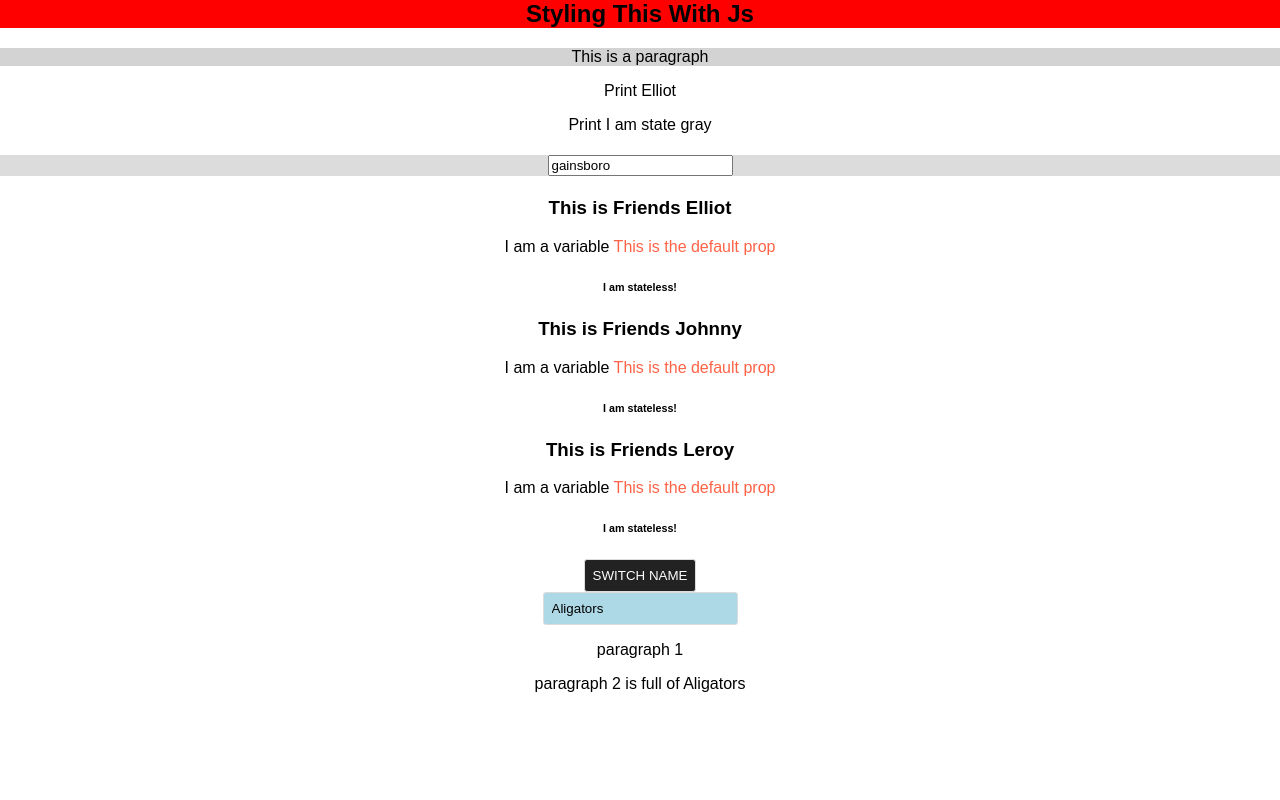
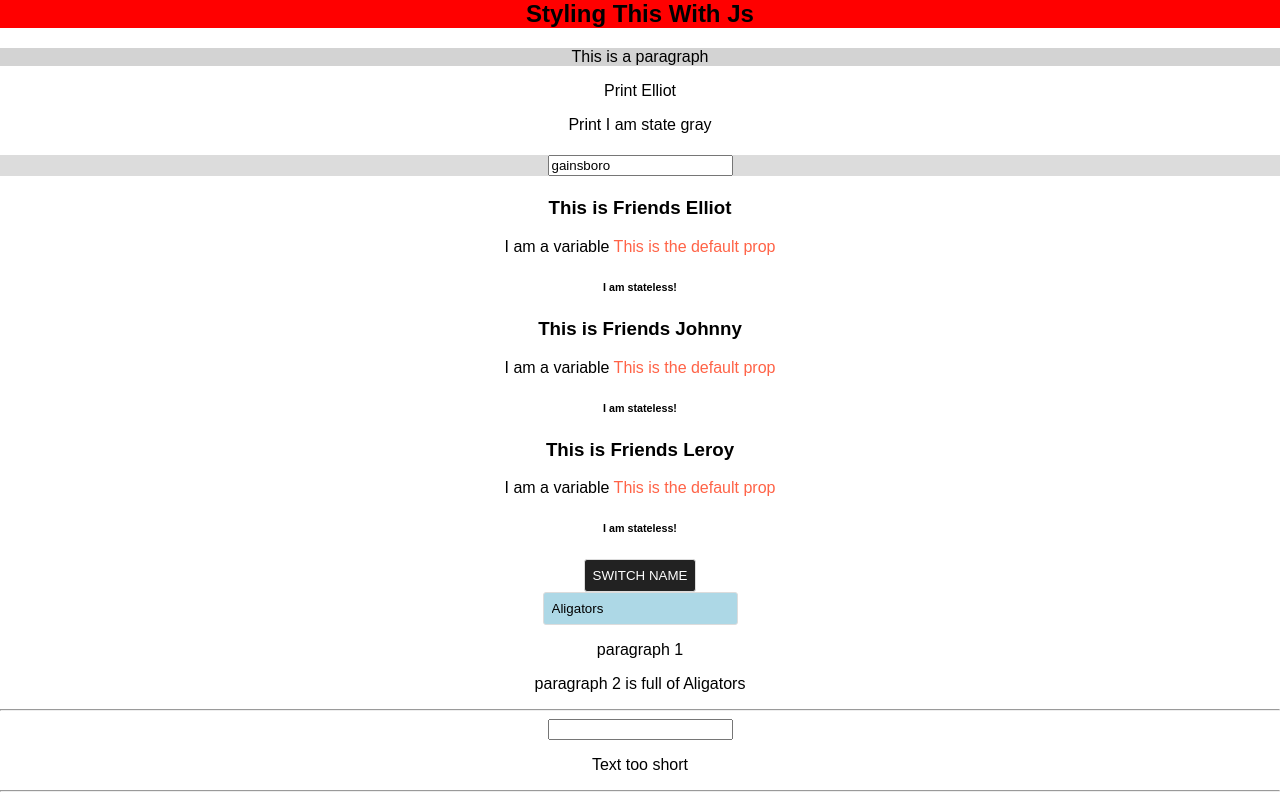
Before and after one commit to ear78/react-friend, a React (Create React App) app: page / in a window 1280 px wide. Shown: the part 318-1118 px from the top of the page. Before the commit the page ends 1027 px from the top, so only its background shows below. Built offline with nearby package versions, Linux system fonts and the light colour scheme.

Commit message:
added user input two way binding that displays text length, a conditional of whether it's too short or long, and also a function to delete the values that were mapped to a list on the screen

```diff
--- a/src/App.js
+++ b/src/App.js
@@ -5,6 +5,9 @@
 import Person from './Person/Person';
 import UserInput from './User/UserInput';
 import UserOutput from './User/UserOutput';
+import ValidationComponent from './ValidationComponent/ValidationComponent';
+import CharComponent from './Char/CharComponent';
+
 
 class App extends Component {
 	state = {
@@ -14,7 +17,8 @@
 			{ id: 'fdsa12', name: 'Manu', age: 29 }
 		],
 		username: 'Aligators',
-		showPersons: false
+		showPersons: false,
+		userInput: ''
 	};
 
 	updateTitle(e) {
@@ -64,7 +68,26 @@
 		this.setState({ showPersons: !doesShow });
 	};
 
+	handleInputLength = ( event ) => {
+		this.setState({
+			userInput: event.target.value
+		})
+	};
+
+	deleteCharHandler = ( index ) => {
+		const text = this.state.userInput.split('');
+		text.splice(index, 1);
+		const updatedText = text.join('');
+		this.setState({userInput: updatedText});
+	}
+
 	render() {
+		const charList = this.state.userInput.split('').map((ch, index) => {
+			return <CharComponent
+					character={ch}
+					key={index}
+					clicked={() => this.deleteCharHandler(index)}/>
+		});
 		const style = {
 			backgroundColor: '#222',
 			textTransform: 'uppercase',
@@ -136,6 +159,16 @@
 					click={this.changeStatePara}
 					username={this.state.username}
 				/>
+
+				<div>
+					<hr />
+					<input type="text" value={this.state.userInput} onChange={this.handleInputLength}/>
+					<p>{this.state.userInput}</p>
+					<ValidationComponent inputLength={this.state.userInput.length}/>
+
+					<hr />
+					{charList}
+				</div>
 			</div>
 		);
 	}
--- /dev/null
+++ b/src/Char/CharComponent.js
@@ -0,0 +1,18 @@
+import React from 'react';
+
+const charComponent = ( props ) => {
+    const charStyle = {
+        display: 'inline-block',
+        padding: '20px',
+        margin: '10px auto',
+        border: '1px solid gainsboro',
+        textAlign: 'center'
+    }
+    return (
+        <div style={charStyle} onClick={props.clicked}>
+            {props.character}
+        </div>
+    )
+}
+
+export default charComponent;
--- /dev/null
+++ b/src/ValidationComponent/ValidationComponent.js
@@ -0,0 +1,16 @@
+import React from 'react';
+
+const validationComponent = ( props ) => {
+    let validationMessage = 'Text long enough';
+
+    if (props.inputLength <= 5){
+        validationMessage = 'Text too short';
+    }
+    return (
+        <div>
+            <p>{validationMessage}</p>
+        </div>
+    )
+}
+
+export default validationComponent;
```
